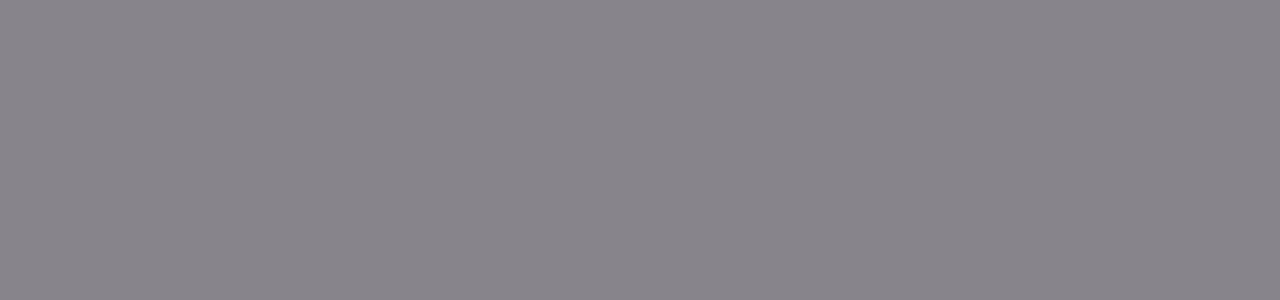
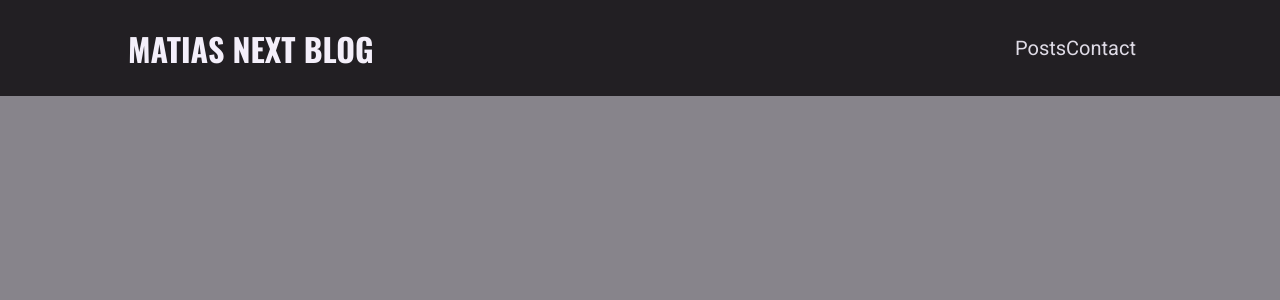
Before and after one commit to Mldamico/blog-next, a Next.js app: page /contact in a window 1280 px wide. Shown: the top 300 px of the page. Built offline with nearby package versions, Linux system fonts and the light colour scheme.

Commit message:
Layout and navigation

```diff
--- /dev/null
+++ b/components/layout/Layout.js
@@ -0,0 +1,11 @@
+import React from 'react';
+import { MainNavigation } from './MainNavigation';
+
+export const Layout = ({ children }) => {
+  return (
+    <>
+      <MainNavigation />
+      <main>{children}</main>
+    </>
+  );
+};
--- /dev/null
+++ b/components/layout/Logo.js
@@ -0,0 +1,6 @@
+import React from 'react';
+import classes from './Logo.module.css';
+
+export const Logo = () => {
+  return <div className={classes.logo}>Matias Next Blog</div>;
+};
--- /dev/null
+++ b/components/layout/Logo.module.css
@@ -0,0 +1,13 @@
+.logo {
+  text-transform: uppercase;
+  font-size: var(--size-5);
+  font-weight: bold;
+  font-family: 'Oswald', sans-serif;
+  color: var(--color-grey-50);
+}
+
+@media (min-width: 768px) {
+  .logo {
+    font-size: var(--size-8);
+  }
+}
--- /dev/null
+++ b/components/layout/MainNavigation.js
@@ -0,0 +1,23 @@
+import React from 'react';
+import { Logo } from './Logo';
+import Link from 'next/link';
+import classes from './MainNavigation.module.css';
+export const MainNavigation = () => {
+  return (
+    <header className={classes.header}>
+      <Link href='/'>
+        <a>
+          <Logo />
+        </a>
+      </Link>
+      <nav>
+        <ul>
+          <li>
+            <Link href='/posts'>Posts</Link>
+            <Link href='/contact'>Contact</Link>
+          </li>
+        </ul>
+      </nav>
+    </header>
+  );
+};
--- /dev/null
+++ b/components/layout/MainNavigation.module.css
@@ -0,0 +1,42 @@
+.header {
+  width: 100%;
+  height: 6rem;
+  background-color: var(--color-grey-900);
+  display: flex;
+  justify-content: space-between;
+  align-items: center;
+  padding: 0 10%;
+}
+
+.header ul {
+  list-style: none;
+  display: flex;
+  align-items: baseline;
+  margin: 0;
+  padding: 0;
+}
+
+.header li {
+  margin: 0 var(--size-4);
+}
+
+.header a {
+  color: var(--color-grey-100);
+  font-size: var(--size-4);
+}
+
+.header a:hover,
+.header a:active,
+.header a.active {
+  color: var(--color-grey-200);
+}
+
+@media (min-width: 768px) {
+  .header ul {
+    gap: 0.5rem;
+  }
+
+  .header a {
+    font-size: var(--size-5);
+  }
+}
--- a/pages/_app.js
+++ b/pages/_app.js
@@ -1,7 +1,13 @@
-import '../styles/globals.css'
+import React from 'react';
+import { Layout } from '../components/layout/Layout';
+import '../styles/globals.css';
 
 function MyApp({ Component, pageProps }) {
-  return <Component {...pageProps} />
+  return (
+    <Layout>
+      <Component {...pageProps} />
+    </Layout>
+  );
 }
 
-export default MyApp
+export default MyApp;
```
Also changed, not shown: jsconfig.json (added, +7 -0 lines).
